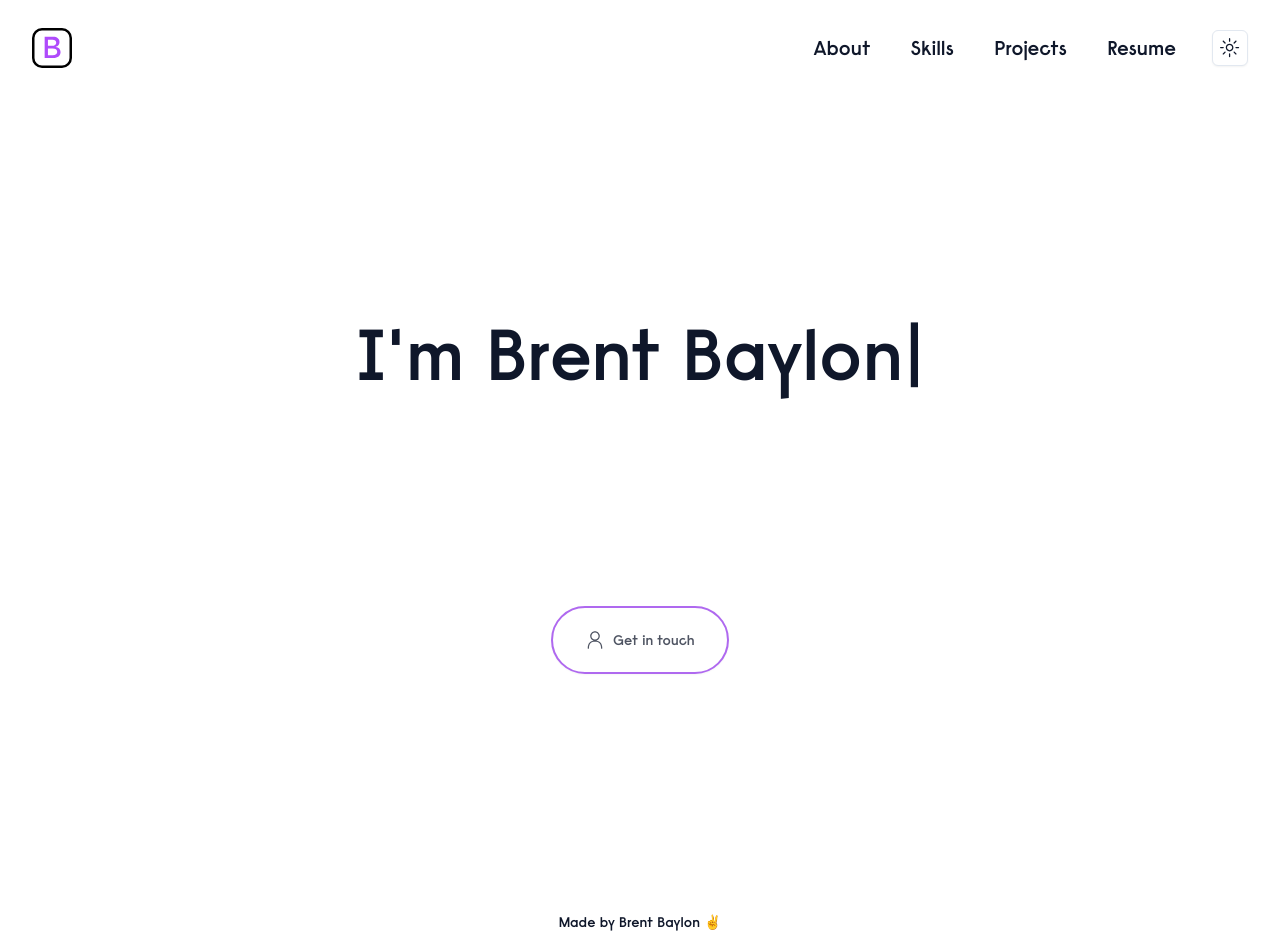
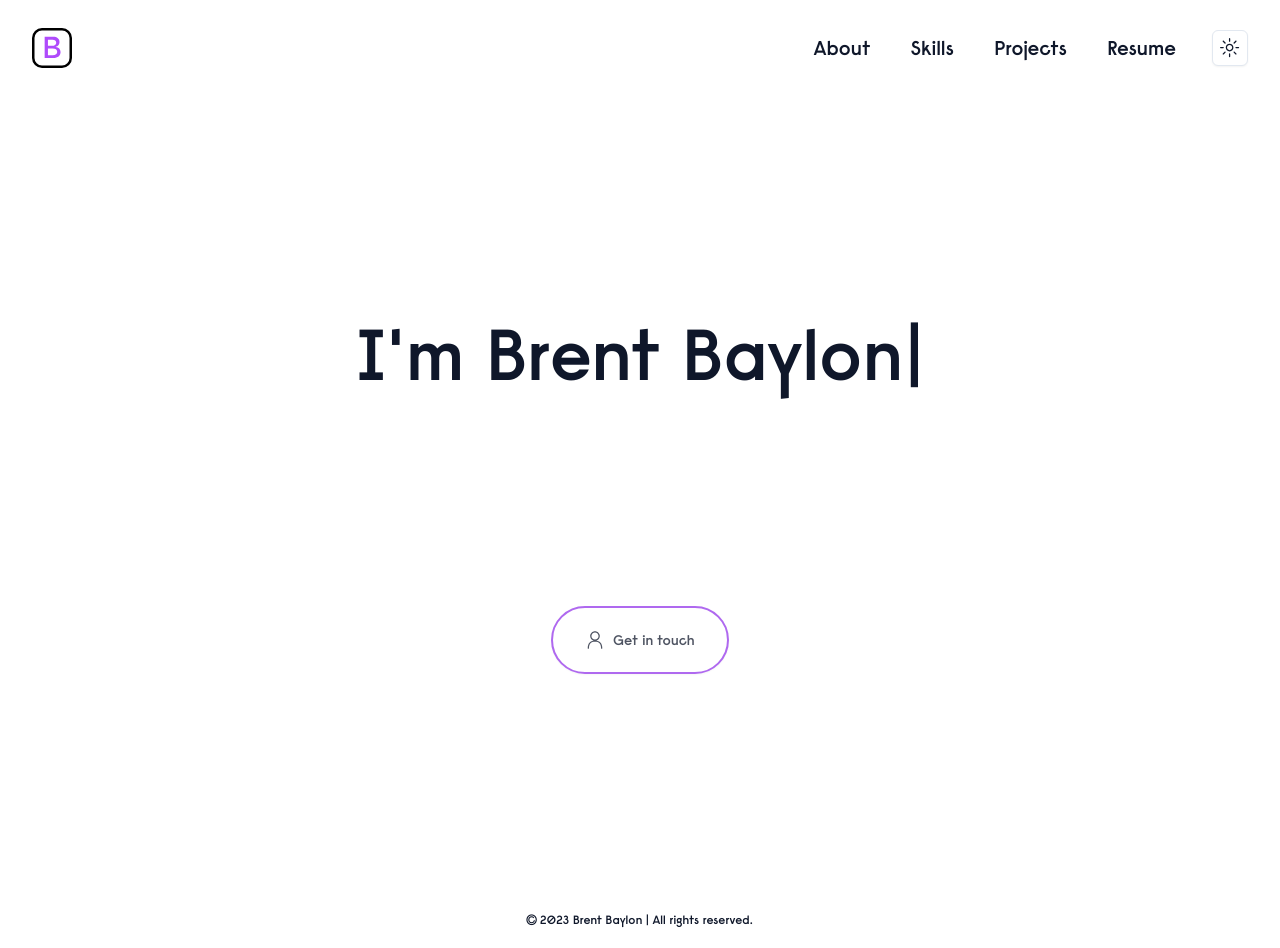
Before and after one commit to AnonymouseHucker29/brent-portfolio, a Next.js app: page / in a window 1280 px wide. Built offline with nearby package versions, Linux system fonts and the light colour scheme.

Commit message:
fixed ui inconsistencies

```diff
--- a/src/app/layout.tsx
+++ b/src/app/layout.tsx
@@ -4,7 +4,7 @@ import { Navbar } from "@/components/Navbar"
 import { Footer } from "@/components/Footer"
 import { ThemeProvider } from "@/components/ThemeProvider"
 
-const raisonne = localFont({ src: "../../public/fonts/raisonne-demibold.ttf" })
+export const raisonne = localFont({ src: "../../public/fonts/raisonne-demibold.ttf" })
 
 export default function RootLayout({
   children,
--- a/src/app/skills/section.tsx
+++ b/src/app/skills/section.tsx
@@ -19,7 +19,7 @@ export default function SkillsSection() {
                         ease: "easeIn",
                     }}
                 >
-                    <Card className="container mx-auto sm:px-8 md:px-10 flex flex-col items-center rounded-lg space-y-2 mt-5 w-80 sm:w-80 lg:w-[30rem] text-center relative transition-all duration-300 ease-in-out top-0 hover:-top-1 shadow-md hover:shadow-2xl dark:hover:shadow-2xl border-2 border-purple-600 dark:border-purple-600">
+                    <Card className="container mx-auto sm:px-8 md:px-5 flex flex-col items-center rounded-lg space-y-2 mt-5 w-80 sm:w-80 lg:w-[30rem] text-center relative transition-all duration-300 ease-in-out top-0 hover:-top-1 shadow-md hover:shadow-2xl dark:hover:shadow-2xl border-2 border-purple-600 dark:border-purple-600">
                         <CardHeader>
                             <CardTitle className="text-xl">{skills.title}</CardTitle>
                         </CardHeader>
@@ -30,7 +30,9 @@ export default function SkillsSection() {
                                         <Popover>
                                             <PopoverTrigger asChild>
                                                 <div>
-                                                    <div className="hover:animate-pulse cursor-pointer scale-75 sm:scale-75 md:scale-90 lg:scale-90 xl:scale-100">{iconData.logo}</div>
+                                                    <div className="hover:animate-pulse cursor-pointer scale-75 sm:scale-75 md:scale-90 lg:scale-90 xl:scale-100">
+                                                        {iconData.logo}
+                                                    </div>
                                                 </div>
                                             </PopoverTrigger>
                                             <PopoverContent className="flex items-center text-justify tracking-tighter border-purple-600 dark:border-purple-600">
--- a/src/components/EmailForm.tsx
+++ b/src/components/EmailForm.tsx
@@ -11,6 +11,8 @@ import { Button } from "@/components/ui/button"
 import { toast, ToastContainer } from "react-toastify"
 import { useState } from "react"
 import { CheckCircledIcon } from "@radix-ui/react-icons"
+import { raisonne } from "@/app/layout"
+import { useTheme } from "next-themes"
 
 const formSchema = z.object({
     name: z.string().min(2, {
@@ -69,6 +71,8 @@ export default function ProfileForm() {
         console.log(values)
     }
 
+    const { theme } = useTheme()
+
     return (
         <Form {...form}>
             <div>
@@ -94,7 +98,7 @@ export default function ProfileForm() {
                             variant="outline"
                             type="submit"
                             disabled={[isSubmitting, submitText === "check"].some(Boolean)}
-                            className="border-purple-600 dark:border-purple-600 hover:bg-purple-600 dark:hover:bg-purple-600"
+                            className="border-purple-600 dark:border-purple-600 md:hover:bg-purple-600 md:dark:hover:bg-purple-600 lg:hover:bg-purple-600 lg:dark:hover:bg-purple-600 xl:hover:bg-purple-600 xl:dark:hover:bg-purple-600"
                         >
                             {isSubmitting ? (
                                 <svg
@@ -128,7 +132,12 @@ export default function ProfileForm() {
                     </div>
                 </form>
             </div>
-            <ToastContainer position="top-center" theme="colored" />
+            <ToastContainer
+                closeOnClick={false}
+                bodyClassName={raisonne.className}
+                position="top-center"
+                theme={theme === "light" ? "light" : "dark"}
+            />
         </Form>
     )
 }
--- a/src/components/Footer.tsx
+++ b/src/components/Footer.tsx
@@ -1,9 +1,7 @@
 export const Footer = () => {
     return (
-        <footer className="p-4 mt-32">
-            <div className="container mx-auto flex justify-center items-center">
-                <p className="text-sm text-center">Made by Brent Baylon ✌️</p>
-            </div>
+        <footer className="flex items-center justify-center text-xs container mx-auto p-4 mt-32 text-center">
+            <span className="scale-125">©</span>&nbsp;2023 Brent Baylon | All rights reserved.
         </footer>
     )
 }
--- a/src/utils/fbChatPlugin.tsx
+++ b/src/utils/fbChatPlugin.tsx
@@ -1,11 +1,11 @@
-"use client"
+// "use client"
 
-import { FacebookProvider, CustomChat } from 'react-facebook'
+// import { FacebookProvider, CustomChat } from 'react-facebook'
 
-export const FbChatPlugin = () => {
-  return (
-    <FacebookProvider appId="1017046112998468" chatSupport>
-      <CustomChat pageId="109568422183829" minimized={true} />
-    </FacebookProvider>
-  )
-}
+// export const FbChatPlugin = () => {
+//   return (
+//     <FacebookProvider appId="1017046112998468" chatSupport>
+//       <CustomChat pageId="109568422183829" minimized={true} />
+//     </FacebookProvider>
+//   )
+// }
```
